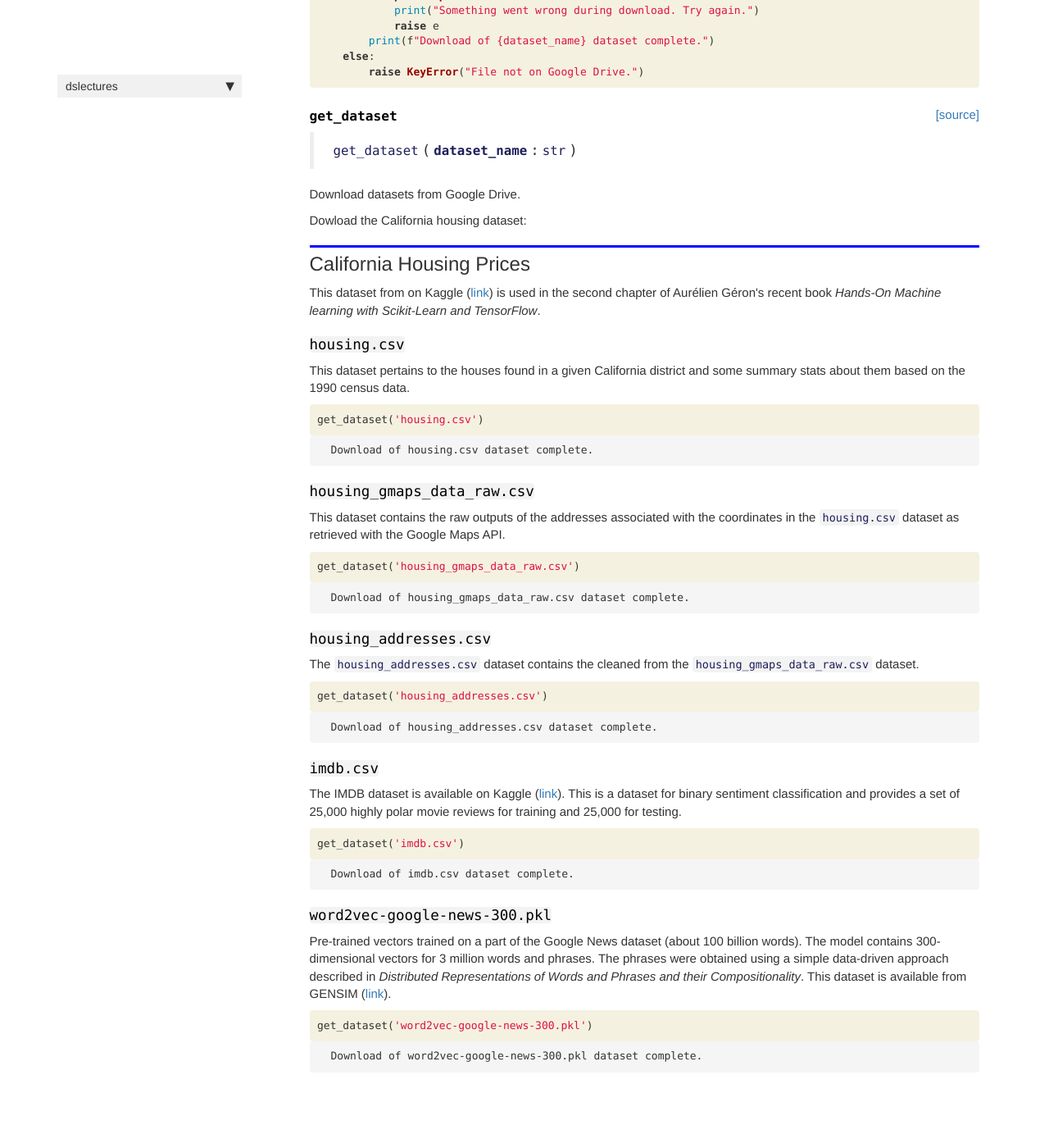
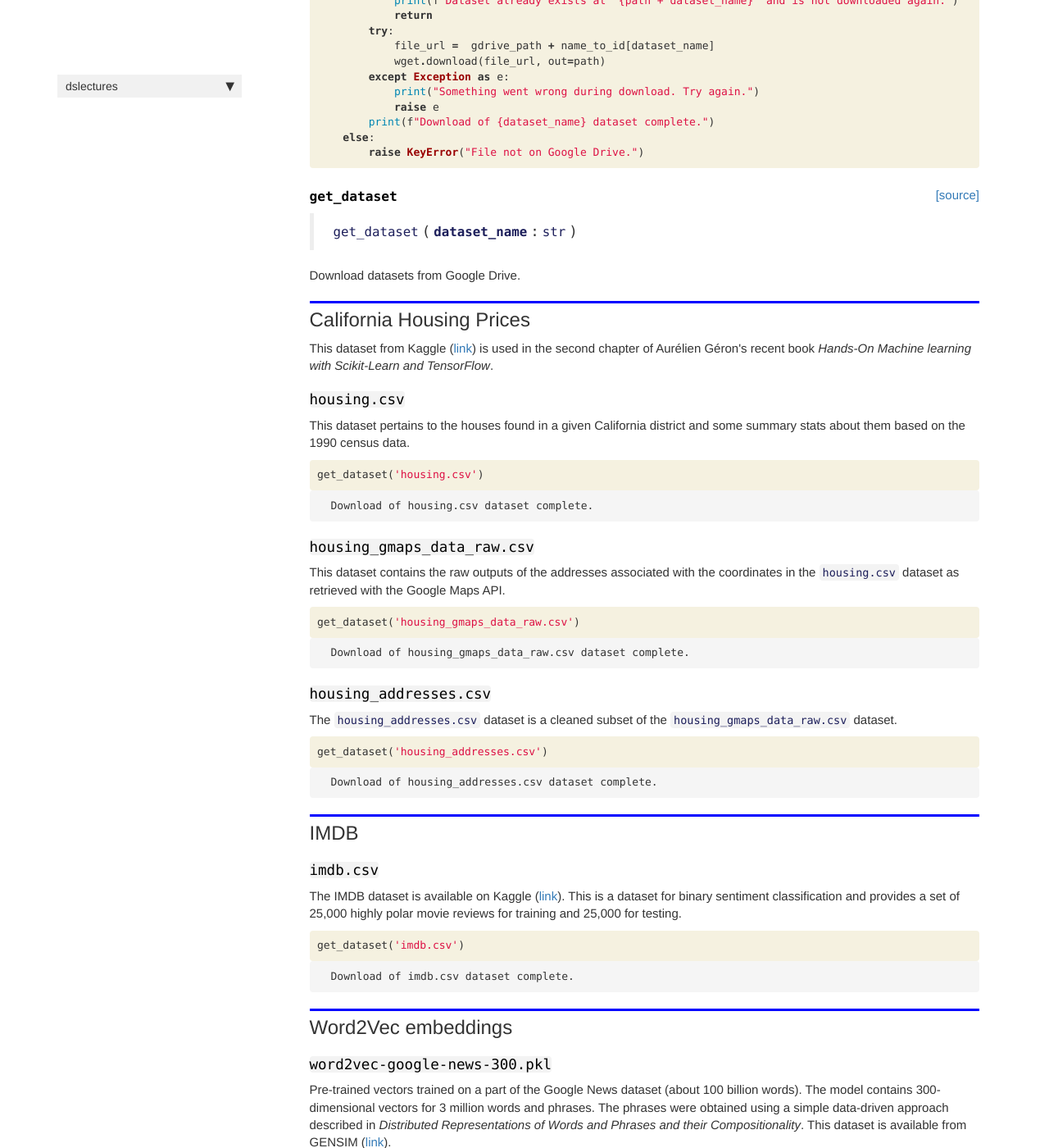
Before and after one commit to lewtun/dslectures, a Jekyll site: the page built from docs/core.html, in a window 1280 px wide and 1400 px high, scrolled down 896 px. Shown: the whole window at 82% size. Built offline with Jekyll 4.4.1, drawn with Linux system fonts in a browser that asks for light colours; nearby versions of some CDN libraries; comment, search, counter and statistics services are not loaded; some of the changed text lies outside the part shown.

Commit message:
docs: minor tweaks to dataset documentation

```diff
--- a/docs/core.html
+++ b/docs/core.html
@@ -88,14 +88,7 @@ summary: "API details."
 </div>
 <div class="cell border-box-sizing text_cell rendered"><div class="inner_cell">
 <div class="text_cell_render border-box-sizing rendered_html">
-<p>Dowload the California housing dataset:</p>
-
-</div>
-</div>
-</div>
-<div class="cell border-box-sizing text_cell rendered"><div class="inner_cell">
-<div class="text_cell_render border-box-sizing rendered_html">
-<h2 id="California-Housing-Prices">California Housing Prices<a class="anchor-link" href="#California-Housing-Prices">&#182;</a></h2><p>This dataset from on Kaggle (<a href="https://www.kaggle.com/camnugent/california-housing-prices">link</a>) is used in the second chapter of Aurélien Géron's recent book <em>Hands-On Machine learning with Scikit-Learn and TensorFlow</em>.</p>
+<h2 id="California-Housing-Prices">California Housing Prices<a class="anchor-link" href="#California-Housing-Prices">&#182;</a></h2><p>This dataset from Kaggle (<a href="https://www.kaggle.com/camnugent/california-housing-prices">link</a>) is used in the second chapter of Aurélien Géron's recent book <em>Hands-On Machine learning with Scikit-Learn and TensorFlow</em>.</p>
 
 </div>
 </div>
@@ -170,7 +163,7 @@ summary: "API details."
 </div>
 <div class="cell border-box-sizing text_cell rendered"><div class="inner_cell">
 <div class="text_cell_render border-box-sizing rendered_html">
-<h3 id="housing_addresses.csv"><code>housing_addresses.csv</code><a class="anchor-link" href="#housing_addresses.csv">&#182;</a></h3><p>The <code>housing_addresses.csv</code> dataset contains the cleaned from the <code>housing_gmaps_data_raw.csv</code> dataset.</p>
+<h3 id="housing_addresses.csv"><code>housing_addresses.csv</code><a class="anchor-link" href="#housing_addresses.csv">&#182;</a></h3><p>The <code>housing_addresses.csv</code> dataset is a cleaned subset of the <code>housing_gmaps_data_raw.csv</code> dataset.</p>
 
 </div>
 </div>
@@ -204,7 +197,7 @@ summary: "API details."
 </div>
 <div class="cell border-box-sizing text_cell rendered"><div class="inner_cell">
 <div class="text_cell_render border-box-sizing rendered_html">
-<h3 id="imdb.csv"><code>imdb.csv</code><a class="anchor-link" href="#imdb.csv">&#182;</a></h3><p>The IMDB dataset is available on Kaggle (<a href="https://www.kaggle.com/lakshmi25npathi/imdb-dataset-of-50k-movie-reviews">link</a>). This is a dataset for binary sentiment classification and provides a set of 25,000 highly polar movie reviews for training and 25,000 for testing.</p>
+<h2 id="IMDB">IMDB<a class="anchor-link" href="#IMDB">&#182;</a></h2><h3 id="imdb.csv"><code>imdb.csv</code><a class="anchor-link" href="#imdb.csv">&#182;</a></h3><p>The IMDB dataset is available on Kaggle (<a href="https://www.kaggle.com/lakshmi25npathi/imdb-dataset-of-50k-movie-reviews">link</a>). This is a dataset for binary sentiment classification and provides a set of 25,000 highly polar movie reviews for training and 25,000 for testing.</p>
 
 </div>
 </div>
@@ -238,7 +231,7 @@ summary: "API details."
 </div>
 <div class="cell border-box-sizing text_cell rendered"><div class="inner_cell">
 <div class="text_cell_render border-box-sizing rendered_html">
-<h3 id="word2vec-google-news-300.pkl"><code>word2vec-google-news-300.pkl</code><a class="anchor-link" href="#word2vec-google-news-300.pkl">&#182;</a></h3><p>Pre-trained vectors trained on a part of the Google News dataset (about 100 billion words). The model contains 300-dimensional vectors for 3 million words and phrases. The phrases were obtained using a simple data-driven approach described in <em>Distributed Representations of Words and Phrases and their Compositionality</em>. This dataset is available from GENSIM (<a href="https://github.com/RaRe-Technologies/gensim-data">link</a>).</p>
+<h2 id="Word2Vec-embeddings">Word2Vec embeddings<a class="anchor-link" href="#Word2Vec-embeddings">&#182;</a></h2><h3 id="word2vec-google-news-300.pkl"><code>word2vec-google-news-300.pkl</code><a class="anchor-link" href="#word2vec-google-news-300.pkl">&#182;</a></h3><p>Pre-trained vectors trained on a part of the Google News dataset (about 100 billion words). The model contains 300-dimensional vectors for 3 million words and phrases. The phrases were obtained using a simple data-driven approach described in <em>Distributed Representations of Words and Phrases and their Compositionality</em>. This dataset is available from GENSIM (<a href="https://github.com/RaRe-Technologies/gensim-data">link</a>).</p>
 
 </div>
 </div>
```
Also changed, not shown: 1 other file.
